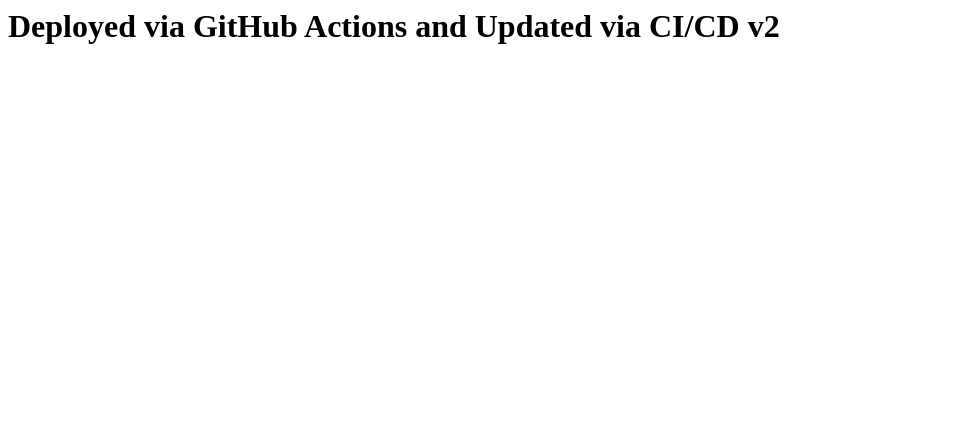
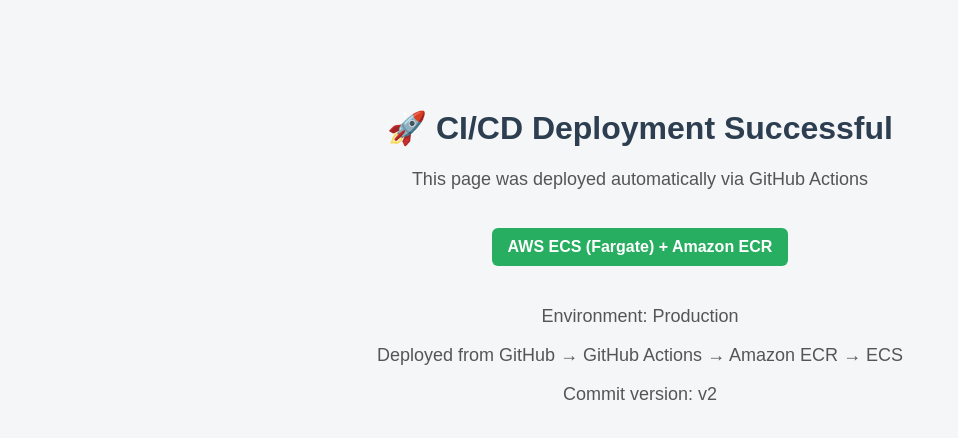
Before and after one commit to Bedu1441/fp-ecs-cicd, a plain HTML site: page index.html in a window 1280 px wide. Shown: the whole page, without its empty margins (0-958 px from the left). Drawn offline with Linux system fonts and the light colour scheme.

Commit message:
Revamp index.html for CI/CD deployment demo
Updated the HTML structure and content for CI/CD deployment.

```diff
--- a/index.html
+++ b/index.html
@@ -1,5 +1,52 @@
-<html>
-  <body>
-    <h1>Deployed via GitHub Actions and Updated via CI/CD v2</h1>
-  </body>
+<!DOCTYPE html>
+<html lang="en">
+<head>
+  <meta charset="UTF-8">
+  <title>CI/CD Deployment Demo</title>
+  <style>
+    body {
+      font-family: Arial, Helvetica, sans-serif;
+      background-color: #f4f6f8;
+      text-align: center;
+      padding-top: 80px;
+    }
+    h1 {
+      color: #2c3e50;
+    }
+    p {
+      color: #555;
+      font-size: 18px;
+    }
+    .badge {
+      display: inline-block;
+      margin-top: 20px;
+      padding: 10px 16px;
+      background-color: #27ae60;
+      color: #fff;
+      border-radius: 6px;
+      font-weight: bold;
+    }
+    .meta {
+      margin-top: 40px;
+      font-size: 14px;
+      color: #777;
+    }
+  </style>
+</head>
+<body>
+
+  <h1>🚀 CI/CD Deployment Successful</h1>
+  <p>This page was deployed automatically via GitHub Actions</p>
+
+  <div class="badge">
+    AWS ECS (Fargate) + Amazon ECR
+  </div>
+
+  <div class="meta">
+    <p>Environment: Production</p>
+    <p>Deployed from GitHub → GitHub Actions → Amazon ECR → ECS</p>
+    <p>Commit version: v2</p>
+  </div>
+
+</body>
 </html>
```
